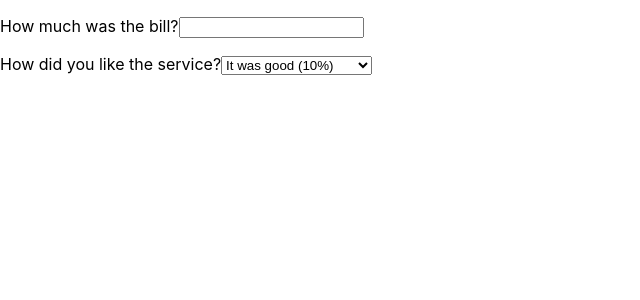
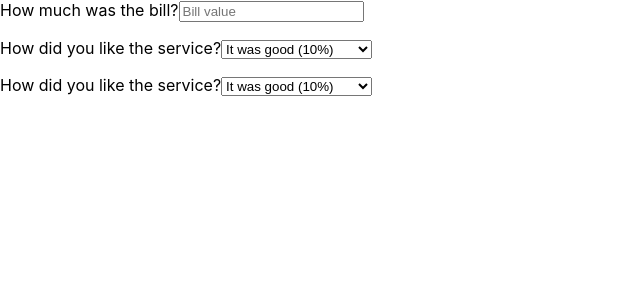
Before and after one commit to SaeedKarimian860/Tip-Calculator, a React (Create React App) app: page / in a window 1280 px wide. Shown: the top 300 px of the page, without its empty margins (0-640 px from the left). Built offline with nearby package versions, Linux system fonts and the light colour scheme.

Commit message:
Tip Calculator

```diff
--- a/src/App.js
+++ b/src/App.js
@@ -4,7 +4,15 @@ export default function App() {
   return (
     <div className="App">
       <TipCalculator />
+    </div>
+  );
+}
+
+function TipCalculator() {
+  return (
+    <div>
       <Payment />
+      <Tip />
       <Tip />
       <Output />
       <Reset />
@@ -12,17 +20,11 @@ export default function App() {
   );
 }
 
-function TipCalculator() {}
-
 function Payment() {
   return (
     <div className="Payment">
-      <p>
-        How much was the bill?
-        <span>
-          <input type="text" />
-        </span>
-      </p>
+      <label>How much was the bill?</label>
+      <input type="text" placeholder="Bill value" />
     </div>
   );
 }
```
